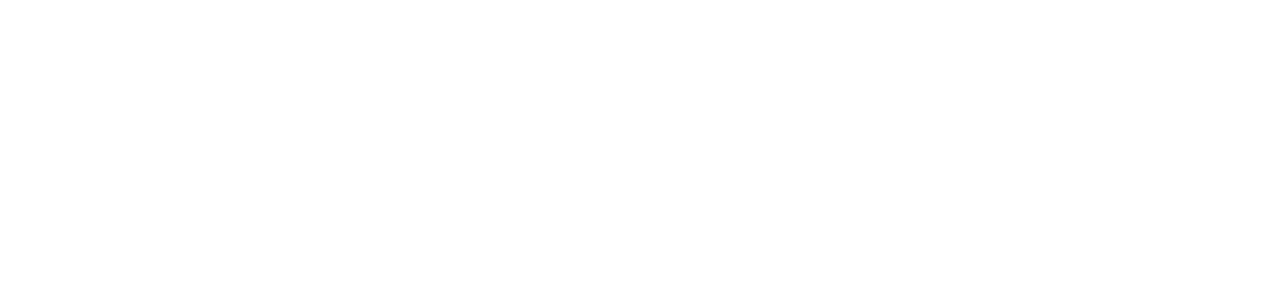
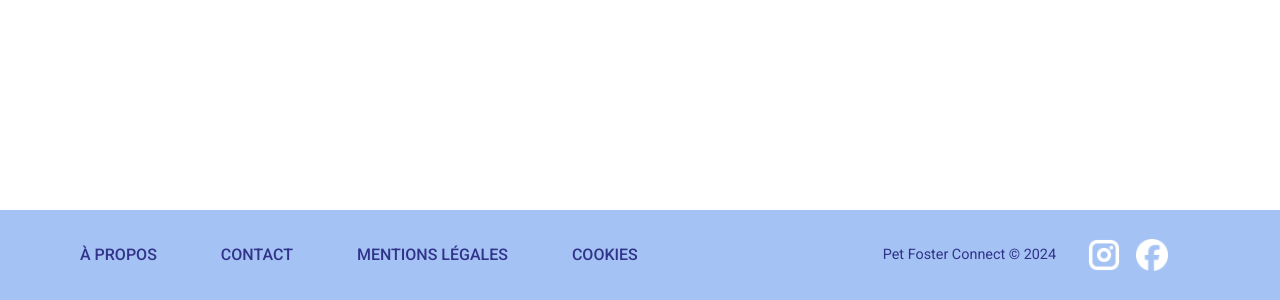
Before and after one commit to Cecile-Duc-Dit-Catty/Pet-Foster-Connect-Front, a React (Vite) app: page / in a window 1280 px wide. Shown: the part 798-1098 px from the top of the page. Before the commit the page ends 800 px from the top, so only its background shows below. Built offline with nearby package versions, Linux system fonts and the light colour scheme.

Commit message:
feat: add the footer to mobile, tablet and desktop version

```diff
--- a/src/App.tsx
+++ b/src/App.tsx
@@ -1,6 +1,7 @@
 // import { useState } from 'react';
 // import React from 'react';
 import Header from './layouts/header/header.tsx';
+import Footer from './layouts/footer/footer.tsx';
 
 function App() {
     return (
@@ -9,6 +10,7 @@
             <main>
                 <p>Le début du commencement ! :)</p>
             </main>
+            <Footer />
         </>
     );
 }
--- /dev/null
+++ b/src/layouts/footer/footer.module.css
@@ -0,0 +1,92 @@
+/*--------------------------*/
+/* MOBILE FIRST */
+/*--------------------------*/
+
+footer {
+    display: flex;
+    flex-direction: column;
+    background-color: var(--primary-color);
+    padding-block: 1.5rem;
+    margin-bottom: 1rem;
+}
+
+footer a, p {
+    text-decoration: none;
+    color: var(--link-color);
+}
+
+footer a:hover {
+    opacity: 70%;
+}
+
+
+
+.footNav {
+    display: flex;
+    flex-direction: row;
+    justify-content: center;
+    font-size: 0.9rem;
+    gap: 10px;
+    font-weight: 500;
+}
+
+.footMentionsRs {
+    display: flex;
+    flex-direction: row;
+    justify-content: space-around;
+    align-items: center;
+    margin-top: 1rem;
+    font-size: 0.8rem;
+}
+
+
+.rsIcons {
+    display: flex;
+    gap: 1rem;
+    padding-right: 2rem;
+}
+
+img {
+    width: 1.6rem;
+}
+
+/*--------------------------*/
+/* TABLET VERSION */
+/*--------------------------*/
+
+@media (min-width: 750px) {
+    footer {
+        display: flex;
+        flex-direction: row;
+        justify-content: space-between;
+        align-items: center;
+        padding-inline: 5rem;
+        margin-bottom: 0;
+        padding-block: 1.8rem;
+    }
+
+    .footNav {
+        gap: 4rem;
+        font-size: 1rem;
+        margin-right: 4rem;
+    }
+
+    .footMentionsRs {
+        display: flex;
+        justify-content: center;
+        margin-top: 0;
+    }
+    .footMentionsRs p {
+        font-size: 0.9rem;
+    }
+
+    .rsIcons {
+        padding-left: 2rem;
+    }
+
+    img {
+        width: 2rem;
+    }
+
+
+}
--- /dev/null
+++ b/src/layouts/footer/footer.tsx
@@ -0,0 +1,33 @@
+import styles from './footer.module.css';
+
+// import des icones
+import instaIcon from '../../assets/instagram-logo.png';
+import fbIcon from '../../assets/facebook-logo.png';
+import { Link } from 'react-router-dom';
+const Footer = () => {
+    return (
+        <>
+            <footer>
+                <div className={styles.footNav}>
+                    <Link to="#">À PROPOS</Link>
+                    <Link to="#">CONTACT</Link>
+                    <Link to="#">MENTIONS LÉGALES</Link>
+                    <Link to="#">COOKIES</Link>
+                </div>
+                <div className={styles.footMentionsRs}>
+                    <p>Pet Foster Connect © 2024</p>
+                    <div className={styles.rsIcons}>
+                        <Link to="#">
+                            <img src={instaIcon} alt="Instagram" />
+                        </Link>
+                        <Link to="#">
+                            <img src={fbIcon} alt="Facebook" />
+                        </Link>
+                    </div>
+                </div>
+            </footer>
+        </>
+    );
+};
+
+export default Footer;
--- a/src/styles/global.css
+++ b/src/styles/global.css
@@ -7,3 +7,7 @@
     font-family: var(--font-primary);
     color: var(--text-color);
 }
+
+main {
+    height: 100vh;
+}
--- a/src/styles/index.css
+++ /dev/null
@@ -1,68 +0,0 @@
-:root {
-    font-family: Inter, system-ui, Avenir, Helvetica, Arial, sans-serif;
-    line-height: 1.5;
-    font-weight: 400;
-
-    color-scheme: light dark;
-    color: rgba(255, 255, 255, 0.87);
-    background-color: #242424;
-
-    font-synthesis: none;
-    text-rendering: optimizeLegibility;
-    -webkit-font-smoothing: antialiased;
-    -moz-osx-font-smoothing: grayscale;
-}
-
-a {
-    font-weight: 500;
-    color: #646cff;
-    text-decoration: inherit;
-}
-a:hover {
-    color: #535bf2;
-}
-
-body {
-    margin: 0;
-    display: flex;
-    place-items: center;
-    min-width: 320px;
-    min-height: 100vh;
-}
-
-h1 {
-    font-size: 3.2em;
-    line-height: 1.1;
-}
-
-button {
-    border-radius: 8px;
-    border: 1px solid transparent;
-    padding: 0.6em 1.2em;
-    font-size: 1em;
-    font-weight: 500;
-    font-family: inherit;
-    background-color: #1a1a1a;
-    cursor: pointer;
-    transition: border-color 0.25s;
-}
-button:hover {
-    border-color: #646cff;
-}
-button:focus,
-button:focus-visible {
-    outline: 4px auto -webkit-focus-ring-color;
-}
-
-@media (prefers-color-scheme: light) {
-    :root {
-        color: #213547;
-        background-color: #ffffff;
-    }
-    a:hover {
-        color: #747bff;
-    }
-    button {
-        background-color: #f9f9f9;
-    }
-}
```
Also changed, not shown: src/assets/facebook-logo.png (added), src/assets/instagram-logo.png (added).
